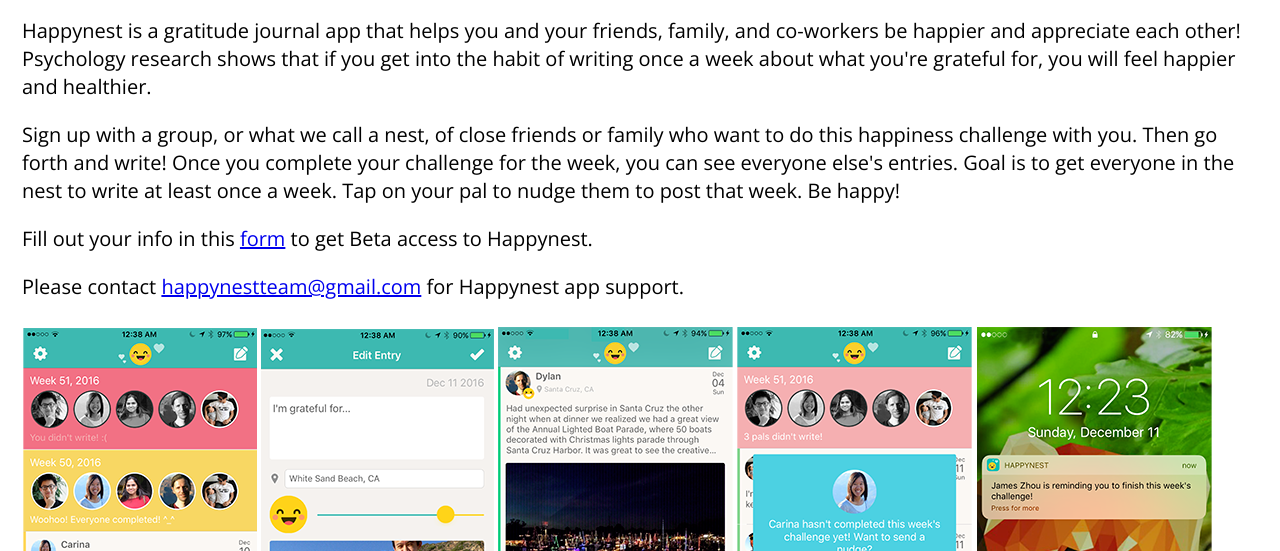
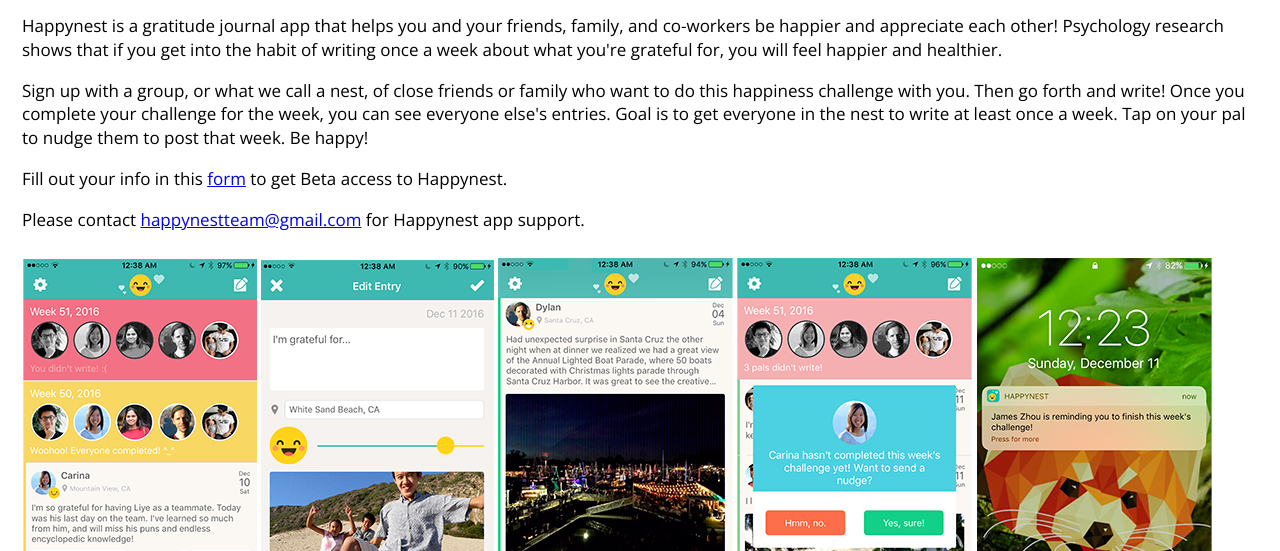
Before and after one commit to TeamHappiness/TeamHapiness.github.io, a plain HTML site: page index.html in a window 1280 px wide. Shown: the part 249-800 px from the top of the page. Drawn offline with nearby package versions, Linux system fonts and the light colour scheme.

Commit message:
Make body font size smaller.
Open Sans font is large. Changing to 17px.

```diff
--- a/index.html
+++ b/index.html
@@ -11,7 +11,7 @@
 		#pgHeaderBar h1 { font-weight: normal; font-size: 50px; margin: 0; }
 		#pgContent section { padding: 20px 22px; text-align: left; }
 		#pgContent section:nth-child(2) { padding: 0px 22px; }
-		#pgContent section p { font-size: 20px; }
+		#pgContent section p { font-size: 17px; }
 		#pgContent p { margin-bottom: 6px; font-size: 1em; line-height: 1.4em; }
 		#pgContent #teamDiv { background: #4dd0e1; color: #fff; text-align: center; }
 		#teamDiv div { width: 24%; display: inline-block; text-align: center;vertical-align: top; min-width: 160px; }
```
